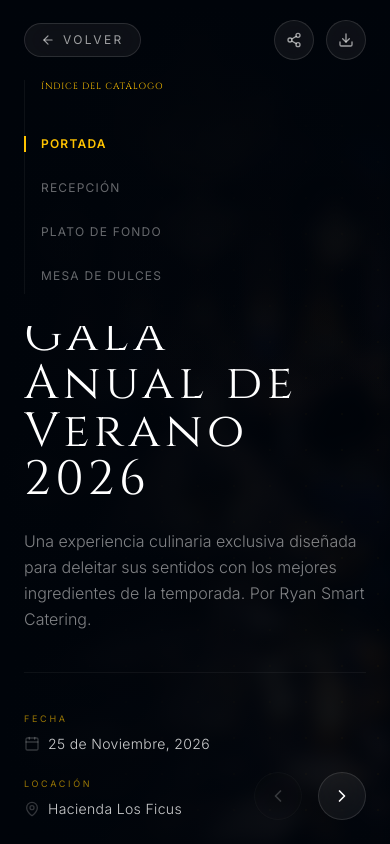
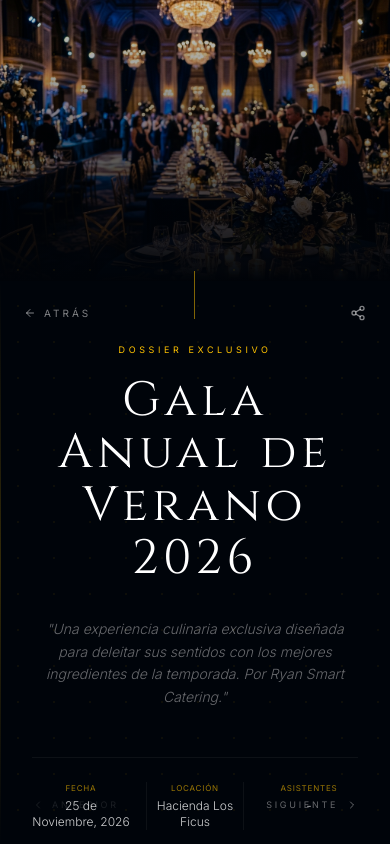
Before and after one commit to RyanSmartCatering/MultiEventosPeru, a Next.js app: page /evento/1 in a window 390 px wide. Built offline with nearby package versions, Linux system fonts and the light colour scheme; a web font is replaced by a local one.

Commit message:
Refactor: Redesign BookCatalog to Ultra-Premium Editorial Michelin Spread

```diff
--- a/src/components/BookCatalog.tsx
+++ b/src/components/BookCatalog.tsx
@@ -21,6 +21,7 @@ type CatalogSection = {
   title: string;
   description?: string;
   items: CatalogItem[];
+  coverImage?: string; // Specific image for the left panel for this section
 };
 
 type CatalogEvent = {
@@ -50,6 +51,7 @@ const mockCatalog: CatalogEvent = {
       id: "recepcion",
       title: "Recepción y Cóctel",
       description: "Aperitivos fríos y calientes para recibir a los invitados durante el atardecer.",
+      coverImage: "/hero.png",
       items: [
         { id: "c1", name: "Tartar de Salmón", desc: "Con palta brûlée, alcaparras y emulsión de maracuyá en galleta de sésamo.", image: "/hero.png", tag: "Frio" },
         { id: "c2", name: "Crocante de Pato", desc: "Confit de pato en masa philo con chutney de frutos rojos.", image: "/hero.png", tag: "Caliente" },
@@ -62,30 +64,33 @@ const mockCatalog: CatalogEvent = {
     {
       id: "plato-fondo",
       title: "Platos de Fondo",
-      description: "El momento central de la noche. Opciones cuidadosamente seleccionadas.",
+      description: "El momento central de la noche. Opciones cuidadosamente seleccionadas para deleitar a los paladares más exigentes.",
+      coverImage: "/hero.png",
       items: [
-        { id: "p1", name: "Asado de Tira Estofado", desc: "Cocción lenta por 48h, puré rústico de papa amarilla y vegetales glaseados.", image: "/hero.png", tag: "Carne" },
-        { id: "p2", name: "Salmón en Costra de Finas Hierbas", desc: "Sobre risotto de quinua negra y espárragos al grill.", image: "/hero.png", tag: "Pescado" },
-        { id: "p3", name: "Ravioles de Zapallo Loche", desc: "En mantequilla de salvia, almendras tostadas y queso grana padano.", image: "/hero.png", tag: "Vegetariano" },
-        { id: "p4", name: "Panceta Crujiente", desc: "Con puré de camote y reducción de chicha morada.", image: "/hero.png", tag: "Cerdo" },
+        { id: "p1", name: "Asado de Tira Estofado", desc: "Cocción lenta por 48h, puré rústico de papa amarilla y vegetales glaseados.", image: "/hero.png", tag: "Firma" },
+        { id: "p2", name: "Salmón en Costra", desc: "Sobre risotto de quinua negra y espárragos al grill.", image: "/hero.png", tag: "Mar" },
+        { id: "p3", name: "Ravioles de Zapallo Loche", desc: "En mantequilla de salvia, almendras tostadas y queso grana padano.", image: "/hero.png", tag: "Veg" },
+        { id: "p4", name: "Panceta Crujiente", desc: "Con puré de camote y reducción de chicha morada.", image: "/hero.png", tag: "Clásico" },
       ]
     },
     {
       id: "postres",
       title: "Mesa de Postres",
-      description: "Una sinfonía de dulces para coronar la cena.",
+      description: "Una sinfonía de dulces finos elaborados artesanalmente para coronar la cena.",
+      coverImage: "/hero.png",
       items: [
         { id: "d1", name: "Esfera de Chocolate", desc: "Mousse de chocolate bitter 70%, centro de frambuesa y praliné.", image: "/hero.png" },
-        { id: "d2", name: "Suspiro a la Limeña de Lúcuma", desc: "Clásico reinventado con tierra de cacao.", image: "/hero.png" },
+        { id: "d2", name: "Suspiro a la Limeña", desc: "Clásico reinventado con tierra de cacao y merengue suizo.", image: "/hero.png" },
         { id: "d3", name: "Cheesecake de Frutos Rojos", desc: "Base de galleta de almendras y coulis de frutos del bosque.", image: "/hero.png" },
         { id: "d4", name: "Macarons Surtidos", desc: "Pistacho, frambuesa, vainilla y maracuyá.", image: "/hero.png" },
-        { id: "d5", name: "Mini Tartaletas", desc: "De limón con merengue suizo flameado.", image: "/hero.png" },
+        { id: "d5", name: "Tartaleta Cítrica", desc: "De limón con merengue flameado y ralladura de lima.", image: "/hero.png" },
       ]
     }
   ]
 };
 
-const ITEMS_PER_PAGE = 4;
+// We show 5 items per text page to keep it extremely elegant and spaced out
+const ITEMS_PER_PAGE = 5;
 
 export function BookCatalog({ event }: { event?: CatalogEvent }) {
   const catalog = event || mockCatalog;
@@ -94,7 +99,7 @@ export function BookCatalog({ event }: { event?: CatalogEvent }) {
   const [activeSectionIndex, setActiveSectionIndex] = useState(-1); // -1 means "Cover"
   const [currentPage, setCurrentPage] = useState(0);
   const [copied, setCopied] = useState(false);
-  const [direction, setDirection] = useState(1);
+  const [direction, setDirection] = useState(1); // 1 = forward, -1 = backward
 
   const activeSection = activeSectionIndex >= 0 ? catalog.sections[activeSectionIndex] : null;
 
@@ -106,40 +111,34 @@ export function BookCatalog({ event }: { event?: CatalogEvent }) {
     ? activeSection.items.slice(currentPage * ITEMS_PER_PAGE, (currentPage + 1) * ITEMS_PER_PAGE)
     : [];
 
-  const handleNextPage = () => {
-    if (currentPage < totalPages - 1) {
+  const handleNext = () => {
+    if (activeSection && currentPage < totalPages - 1) {
+      // Next text page within the same section
       setDirection(1);
       setCurrentPage(prev => prev + 1);
     } else if (activeSectionIndex < catalog.sections.length - 1) {
-      // Go to next section
+      // Next section
       setDirection(1);
       setActiveSectionIndex(prev => prev + 1);
       setCurrentPage(0);
     }
   };
 
-  const handlePrevPage = () => {
+  const handlePrev = () => {
     if (currentPage > 0) {
+      // Prev text page within the same section
       setDirection(-1);
       setCurrentPage(prev => prev - 1);
     } else if (activeSectionIndex >= 0) {
-      // Go to previous section
+      // Prev section
       setDirection(-1);
-      setActiveSectionIndex(prev => prev - 1);
-      if (activeSectionIndex - 1 >= 0) {
-        // Find last page of previous section
-        const prevSection = catalog.sections[activeSectionIndex - 1];
-        if (prevSection) {
+      const prevIndex = activeSectionIndex - 1;
+      setActiveSectionIndex(prevIndex);
+      if (prevIndex >= 0) {
+        const prevSection = catalog.sections[prevIndex];
         setCurrentPage(Math.ceil(prevSection.items.length / ITEMS_PER_PAGE) - 1);
       }
     }
-    }
-  };
-
-  const goToSection = (index: number) => {
-    setDirection(index > activeSectionIndex ? 1 : -1);
-    setActiveSectionIndex(index);
-    setCurrentPage(0);
   };
 
   const handleShare = () => {
@@ -148,240 +147,207 @@ export function BookCatalog({ event }: { event?: CatalogEvent }) {
     setTimeout(() => setCopied(false), 2000);
   };
 
-  // Keyboard navigation
   useEffect(() => {
     const handleKeyDown = (e: KeyboardEvent) => {
-      if (e.key === "ArrowRight") handleNextPage();
-      if (e.key === "ArrowLeft") handlePrevPage();
+      if (e.key === "ArrowRight" || e.key === "ArrowDown") handleNext();
+      if (e.key === "ArrowLeft" || e.key === "ArrowUp") handlePrev();
     };
     window.addEventListener("keydown", handleKeyDown);
     return () => window.removeEventListener("keydown", handleKeyDown);
   }, [activeSectionIndex, currentPage]);
 
+  // Determine current main image for the left panel
+  const currentCoverImage = activeSectionIndex === -1
+    ? catalog.coverImage
+    : (activeSection?.coverImage || activeSection?.items[0]?.image || catalog.coverImage);
+
   return (
     // FULL SCREEN FIXED LAYOUT - NO SCROLL
-    <main className="h-full w-full bg-[#00040a] text-white overflow-hidden relative flex flex-col">
+    <main className="h-[100dvh] w-full bg-[#00040a] text-white overflow-hidden flex flex-col md:flex-row relative">
 
-      {/* ══════════════════════ GLOBAL BACKGROUNDS ══════════════════════ */}
-      <div className="absolute inset-0 bg-dots opacity-40 pointer-events-none" />
-      <div className="absolute top-0 left-0 w-full h-[50vh] bg-gradient-to-b from-[#00040a] to-transparent z-10 pointer-events-none" />
-
-      {/* Dynamic Background Image with Blur (Changes based on section) */}
+      {/* ══════════════════════ LEFT PANEL: THE ARTWORK ══════════════════════ */}
+      <div className="w-full h-1/3 md:h-full md:w-1/2 relative flex-shrink-0">
         <AnimatePresence mode="wait">
           <motion.div
-          key={activeSectionIndex}
+            key={currentCoverImage}
             initial={{ opacity: 0, scale: 1.05 }}
-          animate={{ opacity: 0.15, scale: 1 }}
+            animate={{ opacity: 1, scale: 1 }}
             exit={{ opacity: 0 }}
             transition={{ duration: 1.5, ease: "easeInOut" }}
-          className="absolute inset-0 pointer-events-none"
+            className="absolute inset-0"
           >
             <Image
-            src={activeSection ? activeSection.items[0]?.image || catalog.coverImage : catalog.coverImage}
-            alt="Background"
+              src={currentCoverImage}
+              alt="Section Cover"
               fill
-            className="object-cover blur-[10px]"
+              className="object-cover"
+              priority
             />
           </motion.div>
         </AnimatePresence>
 
-      <div className="absolute inset-0 bg-gradient-to-r from-[#00040a] via-[#00040a]/80 to-[#00040a]/40 pointer-events-none" />
+        {/* Gradient overlays to blend the image perfectly into the dark background */}
+        <div className="absolute inset-0 bg-gradient-to-t md:bg-gradient-to-r from-[#00040a] via-[#00040a]/40 to-transparent" />
+        <div className="absolute inset-0 bg-black/20" />
+      </div>
 
-      {/* ══════════════════════ TOP BAR ══════════════════════ */}
-      <header className="absolute top-0 left-0 right-0 z-50 flex items-center justify-between px-6 md:px-10 py-5">
-        <Link href={`/empresa/${(catalog.company || 'ryan-smart-catering').toLowerCase().replace(/ /g, '-')}`} className="glass-btn flex items-center gap-2 px-4 py-2 rounded-full text-xs uppercase tracking-[0.2em] text-white/60 hover:text-gold transition-colors">
-          <ArrowLeft className="w-3.5 h-3.5" /> Volver
+      {/* ══════════════════════ RIGHT PANEL: THE EDITORIAL MENU ══════════════════════ */}
+      <div className="w-full h-2/3 md:h-full md:w-1/2 relative flex flex-col items-center justify-center bg-[#00040a] px-8 md:px-16 lg:px-24">
+
+        {/* Subtle grid background for the right panel */}
+        <div className="absolute inset-0 bg-dots opacity-20 pointer-events-none" />
+        <div className="absolute left-0 top-0 bottom-0 w-[1px] bg-gradient-to-b from-transparent via-gold/20 to-transparent" />
+
+        {/* Top Navigation Overlay */}
+        <header className="absolute top-0 left-0 right-0 z-50 flex items-center justify-between p-6">
+          <Link href={`/empresa/${(catalog.company || 'ryan-smart-catering').toLowerCase().replace(/ /g, '-')}`} className="text-[10px] uppercase tracking-[0.3em] text-white/50 hover:text-gold transition-colors flex items-center gap-2">
+            <ArrowLeft className="w-3 h-3" /> Atrás
           </Link>
-
-        <div className="flex gap-3">
-          <button onClick={handleShare} className="glass-btn w-10 h-10 rounded-full flex items-center justify-center text-white/60 hover:text-gold transition-colors">
+          <button onClick={handleShare} className="text-white/50 hover:text-gold transition-colors">
             {copied ? <Check className="w-4 h-4 text-green-400" /> : <Share2 className="w-4 h-4" />}
           </button>
-          <button className="glass-btn w-10 h-10 rounded-full flex items-center justify-center text-white/60 hover:text-gold transition-colors">
-            <Download className="w-4 h-4" />
-          </button>
-        </div>
         </header>
 
-      {/* ══════════════════════ MAIN CONTENT AREA ══════════════════════ */}
-      <div className="flex-1 flex flex-col md:flex-row relative z-20 h-full pt-20 pb-6 px-6 md:px-10 gap-8 md:gap-16">
+        {/* Content Container */}
+        <div className="w-full max-w-xl z-10 relative">
+          <AnimatePresence mode="wait" custom={direction}>
 
-        {/* ────── LEFT PANEL: INDEX ────── */}
-        <aside className="w-full md:w-64 flex-shrink-0 flex flex-col justify-center">
-          <div className="pl-4 border-l border-white/[0.05]">
-            <h3 className="text-[9px] uppercase tracking-[0.4em] text-gold mb-8">Índice del Catálogo</h3>
-            <nav className="flex flex-col gap-2">
-              <button
-                onClick={() => goToSection(-1)}
-                className={`text-left py-2.5 text-xs tracking-widest uppercase transition-all duration-300 relative group
-                  ${activeSectionIndex === -1 ? "text-gold font-bold" : "text-white/40 hover:text-white/80"}`}
-              >
-                {activeSectionIndex === -1 && (
-                  <motion.div layoutId="active-indicator" className="absolute -left-[17px] top-1/2 -translate-y-1/2 w-[2px] h-4 bg-gold" />
-                )}
-                Portada
-              </button>
-
-              {catalog.sections.map((sec, idx) => (
-                <button
-                  key={sec.id}
-                  onClick={() => goToSection(idx)}
-                  className={`text-left py-2.5 text-xs tracking-widest uppercase transition-all duration-300 relative group
-                    ${activeSectionIndex === idx ? "text-gold font-bold" : "text-white/40 hover:text-white/80"}`}
-                >
-                  {activeSectionIndex === idx && (
-                    <motion.div layoutId="active-indicator" className="absolute -left-[17px] top-1/2 -translate-y-1/2 w-[2px] h-4 bg-gold" />
-                  )}
-                  {sec.title}
-                </button>
-              ))}
-            </nav>
-          </div>
-        </aside>
-
-        {/* ────── RIGHT PANEL: THE "BOOK" PAGES ────── */}
-        <div className="flex-1 flex flex-col justify-center relative overflow-hidden">
-
-          <AnimatePresence mode="wait" custom={direction}>
             {activeSectionIndex === -1 ? (
 
-              /* ── PAGE: COVER ── */
+              /* ── PAGE 0: EDITORIAL COVER ── */
               <motion.div
                 key="cover"
                 custom={direction}
-                initial={{ opacity: 0, x: direction * 50 }}
-                animate={{ opacity: 1, x: 0 }}
-                exit={{ opacity: 0, x: direction * -50 }}
-                transition={{ duration: 0.5, ease: "easeOut" }}
-                className="w-full max-w-4xl"
+                initial={{ opacity: 0, y: direction * 30 }}
+                animate={{ opacity: 1, y: 0 }}
+                exit={{ opacity: 0, y: direction * -30 }}
+                transition={{ duration: 0.8, ease: [0.16, 1, 0.3, 1] }}
+                className="flex flex-col text-center items-center"
               >
-                <div className="mb-8">
-                  <span className="glass-btn px-3 py-1 rounded-full text-[10px] uppercase tracking-[0.3em] text-gold mb-6 inline-block">
-                    Propuesta Oficial
-                  </span>
-                  <h1 className="text-5xl md:text-7xl lg:text-8xl font-luxury text-white mb-6 leading-none">
+                <div className="mb-4">
+                  <div className="h-12 w-[1px] bg-gold/50 mx-auto mb-4" />
+                  <span className="text-[9px] uppercase tracking-[0.4em] text-gold">Dossier Exclusivo</span>
+                </div>
+
+                <h1 className="text-5xl md:text-6xl lg:text-7xl font-luxury text-white mb-8 leading-[1.1]">
                   {catalog.title}
                 </h1>
-                  <p className="text-white/50 md:text-lg max-w-2xl leading-relaxed mb-10 font-light">
-                    {catalog.description}
+
+                <p className="text-white/40 text-sm max-w-sm leading-relaxed font-light mb-12 italic">
+                  "{catalog.description}"
                 </p>
+
+                <div className="w-full grid grid-cols-3 gap-4 border-y border-white/[0.05] py-6">
+                  <div className="flex flex-col items-center">
+                    <span className="text-[8px] uppercase tracking-widest text-gold/60 mb-1">Fecha</span>
+                    <span className="text-xs text-white/80 font-light">{catalog.date || "-"}</span>
                   </div>
-
-                <div className="grid grid-cols-1 sm:grid-cols-3 gap-6 text-sm border-t border-white/[0.05] pt-10">
-                  {[
-                    { icon: Calendar, label: "FECHA", text: catalog.date || "Por definir" },
-                    { icon: MapPin, label: "LOCACIÓN", text: catalog.location || "Por definir" },
-                    { icon: Clock, label: "ASISTENTES", text: catalog.pax || "Por definir" },
-                  ].map((item, i) => (
-                    <div key={i}>
-                      <p className="text-[9px] uppercase tracking-[0.3em] text-gold/60 mb-2">{item.label}</p>
-                      <div className="flex items-center gap-2 text-white/80">
-                        <item.icon className="w-4 h-4 text-white/20" />
-                        <span className="font-light tracking-wide">{item.text}</span>
+                  <div className="flex flex-col items-center border-x border-white/[0.05]">
+                    <span className="text-[8px] uppercase tracking-widest text-gold/60 mb-1">Locación</span>
+                    <span className="text-xs text-white/80 font-light text-center px-2">{catalog.location || "-"}</span>
                   </div>
+                  <div className="flex flex-col items-center">
+                    <span className="text-[8px] uppercase tracking-widest text-gold/60 mb-1">Asistentes</span>
+                    <span className="text-xs text-white/80 font-light">{catalog.pax || "-"}</span>
                   </div>
-                  ))}
                 </div>
               </motion.div>
 
             ) : activeSection ? (
 
-              /* ── PAGE: SECTION CONTENT ── */
+              /* ── PAGES 1+: THE MENU LAYOUT ── */
               <motion.div
-                key={`${activeSection.id}-page-${currentPage}`}
+                key={`${activeSection.id}-${currentPage}`}
                 custom={direction}
-                initial={{ opacity: 0, x: direction * 40, filter: "blur(4px)" }}
-                animate={{ opacity: 1, x: 0, filter: "blur(0px)" }}
-                exit={{ opacity: 0, x: direction * -40, filter: "blur(4px)" }}
-                transition={{ duration: 0.4, ease: "easeOut" }}
-                className="w-full max-w-5xl h-full flex flex-col"
+                initial={{ opacity: 0, y: direction * 40 }}
+                animate={{ opacity: 1, y: 0 }}
+                exit={{ opacity: 0, y: direction * -40 }}
+                transition={{ duration: 0.7, ease: [0.16, 1, 0.3, 1] }}
+                className="flex flex-col w-full"
               >
-                {/* Section Header */}
-                <div className="mb-8 flex-shrink-0">
-                  <div className="flex items-center gap-4 mb-2">
-                    <span className="text-gold/50 font-luxury text-lg">
+                {/* Minimalist Section Header */}
+                <div className="mb-10 text-center relative">
+                  <span className="absolute left-0 top-1/2 -translate-y-1/2 text-[10px] text-white/20 font-luxury tracking-widest">
                     {String(activeSectionIndex + 1).padStart(2, "0")}
                   </span>
-                    <div className="h-[1px] w-12 bg-gradient-to-r from-gold/50 to-transparent" />
-                  </div>
-                  <h2 className="text-3xl md:text-5xl font-luxury text-white mb-2">
+                  <h2 className="text-3xl md:text-4xl font-luxury text-white inline-block">
                     {activeSection.title}
                   </h2>
-                  <p className="text-white/40 text-sm max-w-2xl">{activeSection.description}</p>
                 </div>
 
-                {/* Items Grid (Max 4 per page to fit on screen) */}
-                <div className="flex-1 grid grid-cols-1 lg:grid-cols-2 gap-6 content-start">
-                  {currentItems.map((item) => (
-                    <div key={item.id} className="group flex gap-5 p-4 rounded-xl hover:bg-white/[0.03] border border-transparent hover:border-white/[0.05] transition-all duration-500">
-
-                      {/* Thumbnail */}
-                      <div className="w-24 h-24 md:w-32 md:h-32 flex-shrink-0 relative rounded-lg overflow-hidden bg-white/5">
-                        <Image
-                          src={item.image}
-                          alt={item.name}
-                          fill
-                          className="object-cover opacity-80 group-hover:opacity-100 group-hover:scale-110 transition-all duration-700 sepia-[0.1]"
-                        />
-                        <div className="absolute inset-0 ring-1 ring-inset ring-white/10 rounded-lg pointer-events-none" />
-                      </div>
-
-                      {/* Info */}
-                      <div className="flex-1 flex flex-col justify-center">
-                        <div className="flex items-start justify-between gap-2 mb-2">
-                          <h3 className="text-lg md:text-xl font-luxury text-white/90 group-hover:text-gold transition-colors leading-tight">
+                {/* The Fine-Dining Menu List */}
+                <div className="flex flex-col gap-6 md:gap-8">
+                  {currentItems.map((item, idx) => (
+                    <motion.div
+                      key={item.id}
+                      initial={{ opacity: 0, y: 10 }}
+                      animate={{ opacity: 1, y: 0 }}
+                      transition={{ duration: 0.5, delay: idx * 0.1, ease: "easeOut" }}
+                      className="group"
+                    >
+                      {/* Name and Tag row */}
+                      <div className="flex items-end justify-between w-full mb-1 gap-4">
+                        <h3 className="text-base md:text-lg font-luxury text-white/90 group-hover:text-gold transition-colors whitespace-nowrap">
                           {item.name}
                         </h3>
-                        </div>
-                        <p className="text-xs md:text-sm text-white/40 leading-relaxed font-light line-clamp-3">
-                          {item.desc || item.description}
-                        </p>
+
+                        {/* The dotted leader line */}
+                        <div className="flex-1 border-b border-dotted border-white/20 mb-[6px] opacity-30 group-hover:opacity-60 transition-opacity" />
+
                         {item.tag && (
-                          <div className="mt-3">
-                            <span className="text-[9px] uppercase tracking-widest text-gold border border-gold/20 px-2 py-1 rounded-sm">
+                          <span className="text-[8px] uppercase tracking-widest text-gold whitespace-nowrap">
                             {item.tag}
                           </span>
-                          </div>
                         )}
                       </div>
 
-                    </div>
+                      {/* Description (Italic, soft) */}
+                      <p className="text-xs text-white/40 font-light leading-relaxed italic w-5/6">
+                        {item.desc || item.description}
+                      </p>
+                    </motion.div>
                   ))}
                 </div>
+
               </motion.div>
-
             ) : null}
           </AnimatePresence>
+        </div>
 
-          {/* ────── PAGINATION CONTROLS (Bottom Right) ────── */}
-          <div className="absolute bottom-0 right-0 flex items-center gap-4">
-            {activeSectionIndex >= 0 && (
-              <span className="text-[10px] uppercase tracking-[0.3em] text-white/30 mr-2">
-                Página {currentPage + 1} de {totalPages}
-              </span>
+        {/* ══════════════════════ BOTTOM PAGINATION ══════════════════════ */}
+        <div className="absolute bottom-8 left-0 right-0 px-8 flex items-center justify-between">
+          <button
+            onClick={handlePrev}
+            disabled={activeSectionIndex === -1}
+            className={`flex items-center gap-2 text-[9px] uppercase tracking-[0.3em] transition-all
+              ${activeSectionIndex === -1 ? "text-white/10 cursor-not-allowed" : "text-white/40 hover:text-gold"}`}
+          >
+            <ChevronLeft className="w-3 h-3" /> Anterior
+          </button>
+
+          {/* Minimal dots for section progress */}
+          {activeSection && (
+            <div className="flex gap-1.5 items-center">
+              {Array.from({ length: totalPages }).map((_, i) => (
+                <div
+                  key={i}
+                  className={`h-1 transition-all duration-500 rounded-full ${i === currentPage ? "w-4 bg-gold" : "w-1 bg-white/20"}`}
+                />
+              ))}
+            </div>
           )}
 
           <button
-              onClick={handlePrevPage}
-              disabled={activeSectionIndex === -1}
-              className={`glass-btn w-12 h-12 flex items-center justify-center rounded-full transition-all
-                ${activeSectionIndex === -1 ? "opacity-20 cursor-not-allowed" : "hover:text-gold hover:border-gold/40"}`}
+            onClick={handleNext}
+            disabled={activeSectionIndex === catalog.sections.length - 1 && currentPage === totalPages - 1}
+            className={`flex items-center gap-2 text-[9px] uppercase tracking-[0.3em] transition-all
+              ${activeSectionIndex === catalog.sections.length - 1 && currentPage === totalPages - 1 ? "text-white/10 cursor-not-allowed" : "text-white/40 hover:text-gold"}`}
           >
-              <ChevronLeft className="w-5 h-5" />
-            </button>
-
-            <button
-              onClick={handleNextPage}
-              disabled={activeSectionIndex === catalog.sections.length - 1 && currentPage === totalPages - 1}
-              className={`glass-btn w-12 h-12 flex items-center justify-center rounded-full transition-all
-                ${activeSectionIndex === catalog.sections.length - 1 && currentPage === totalPages - 1 ? "opacity-20 cursor-not-allowed" : "hover:text-gold hover:border-gold/40"}`}
-            >
-              <ChevronRight className="w-5 h-5" />
+            Siguiente <ChevronRight className="w-3 h-3" />
           </button>
         </div>
 
       </div>
-      </div>
     </main>
   );
 }
```
Lines whose indentation alone changed are shown as unchanged.
